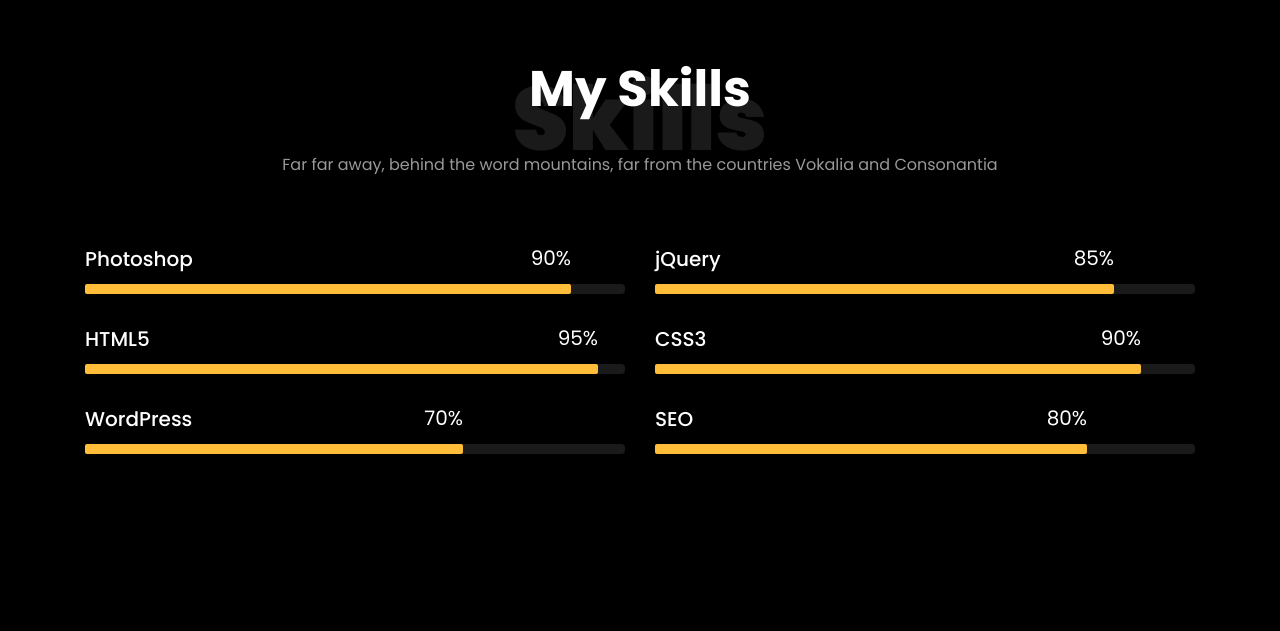
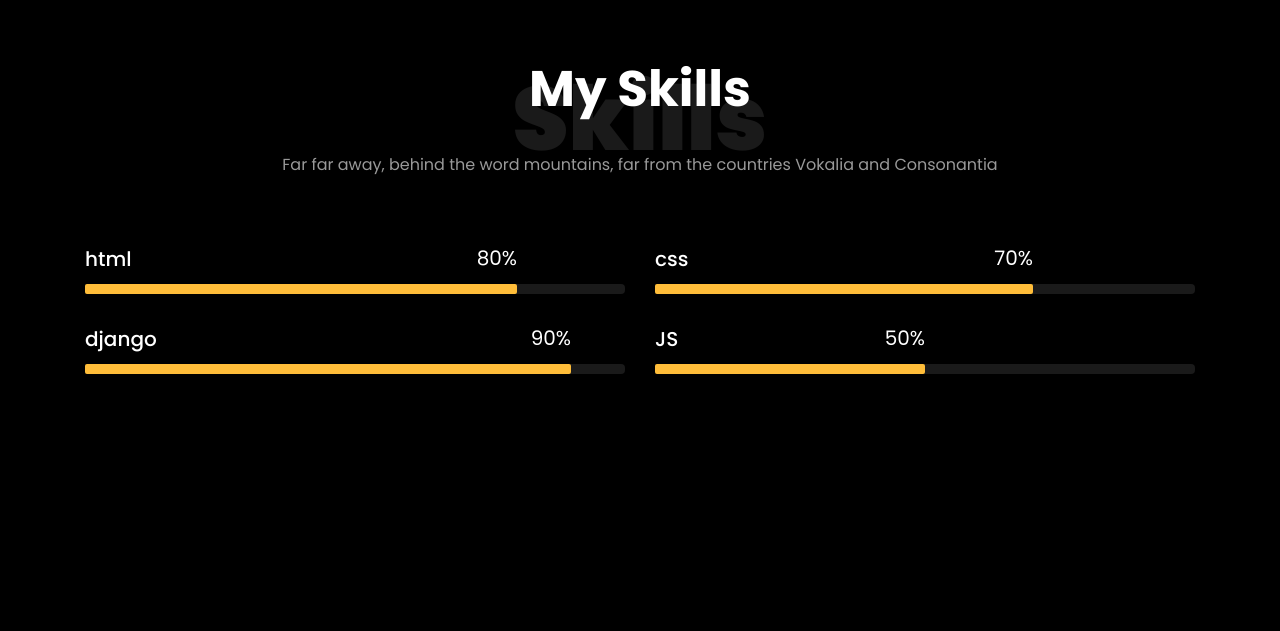
Before and after one commit to Mmy2000/Mmy2000.github.io, a Django app: page / in a window 1280 px wide. Shown: the part 3163-3794 px from the top of the page. Run offline with Django 4.2, Linux system fonts and the light colour scheme; data comes from the database, SQL or seed files in the repository; parts of the project's set-up code (start-up, migrations or seed data) failed here and were passed over; some libraries are stand-ins or nearby versions; some web fonts are replaced.

Commit message:
adding skills

```diff
--- a/projects/admin.py
+++ b/projects/admin.py
@@ -1,6 +1,5 @@
 from django.contrib import admin
-from . models import Projects , CategoryProject , ImagesProject
+from . models import Projects , CategoryProject
 
 admin.site.register(CategoryProject)
-admin.site.register(ImagesProject)
 admin.site.register(Projects)
--- a/projects/models.py
+++ b/projects/models.py
@@ -32,9 +32,3 @@
     name = models.CharField(max_length=60)
     def __str__(self):
         return self.name
-
-class ImagesProject(models.Model):
-    property = models.ForeignKey(Projects,related_name='project_image',on_delete=models.CASCADE)
-    image = models.ImageField(upload_to='projectimages/')
-    def __str__(self):
-        return str(self.property)
--- a/settings/admin.py
+++ b/settings/admin.py
@@ -1,5 +1,5 @@
 from django.contrib import admin
-from . models import About , Resume ,Services , Category ,Info
+from . models import About , Resume ,Services , Category ,Info,MySkills,CategorySkills
 
 # Register your models here.
 admin.site.register(About)
@@ -7,3 +7,5 @@
 admin.site.register(Services)
 admin.site.register(Category)
 admin.site.register(Info)
+admin.site.register(MySkills)
+admin.site.register(CategorySkills)
--- a/settings/models.py
+++ b/settings/models.py
@@ -80,3 +80,19 @@
 
     def __str__(self):
         return self.site_name
+
+
+class MySkills(models.Model):
+    category = models.ForeignKey('CategorySkills',related_name='skills_category',on_delete=models.CASCADE)
+    percent = models.CharField(max_length=30)
+
+
+    def __str__(self):
+        return str(self.category)
+
+
+class CategorySkills(models.Model):
+    name = models.CharField(max_length=60)
+
+    def __str__(self):
+        return self.name
--- a/settings/templates/home.html
+++ b/settings/templates/home.html
@@ -138,72 +138,19 @@
             </div>
         </div>
         <div class="row">
+            {% for skill in skills  %}
             <div class="col-md-6 animate-box">
                 <div class="progress-wrap ftco-animate">
-                    <h3>Photoshop</h3>
+                    <h3>{{skill.category}}</h3>
                     <div class="progress">
-                        <div class="progress-bar color-1" role="progressbar" aria-valuenow="90" aria-valuemin="0"
-                            aria-valuemax="100" style="width:90%">
-                            <span>90%</span>
+                        <div class="progress-bar color-1" role="progressbar" aria-valuenow="{{skill.percent}}" aria-valuemin="0"
+                            aria-valuemax="100" style="width:{{skill.percent}}">
+                            <span>{{skill.percent}}</span>
                         </div>
                     </div>
                 </div>
             </div>
-            <div class="col-md-6 animate-box">
-                <div class="progress-wrap ftco-animate">
-                    <h3>jQuery</h3>
-                    <div class="progress">
-                        <div class="progress-bar color-2" role="progressbar" aria-valuenow="85" aria-valuemin="0"
-                            aria-valuemax="100" style="width:85%">
-                            <span>85%</span>
-                        </div>
-                    </div>
-                </div>
-            </div>
-            <div class="col-md-6 animate-box">
-                <div class="progress-wrap ftco-animate">
-                    <h3>HTML5</h3>
-                    <div class="progress">
-                        <div class="progress-bar color-3" role="progressbar" aria-valuenow="95" aria-valuemin="0"
-                            aria-valuemax="100" style="width:95%">
-                            <span>95%</span>
-                        </div>
-                    </div>
-                </div>
-            </div>
-            <div class="col-md-6 animate-box">
-                <div class="progress-wrap ftco-animate">
-                    <h3>CSS3</h3>
-                    <div class="progress">
-                        <div class="progress-bar color-4" role="progressbar" aria-valuenow="90" aria-valuemin="0"
-                            aria-valuemax="100" style="width:90%">
-                            <span>90%</span>
-                        </div>
-                    </div>
-                </div>
-            </div>
-            <div class="col-md-6 animate-box">
-                <div class="progress-wrap ftco-animate">
-                    <h3>WordPress</h3>
-                    <div class="progress">
-                        <div class="progress-bar color-5" role="progressbar" aria-valuenow="70" aria-valuemin="0"
-                            aria-valuemax="100" style="width:70%">
-                            <span>70%</span>
-                        </div>
-                    </div>
-                </div>
-            </div>
-            <div class="col-md-6 animate-box">
-                <div class="progress-wrap ftco-animate">
-                    <h3>SEO</h3>
-                    <div class="progress">
-                        <div class="progress-bar color-6" role="progressbar" aria-valuenow="80" aria-valuemin="0"
-                            aria-valuemax="100" style="width:80%">
-                            <span>80%</span>
-                        </div>
-                    </div>
-                </div>
-            </div>
+            {% endfor %}
         </div>
     </div>
 </section>
--- a/settings/views.py
+++ b/settings/views.py
@@ -1,6 +1,6 @@
 from django.conf import settings
 from django.shortcuts import render
-from .models import About , Resume , Services
+from .models import About , Resume , Services , MySkills
 from projects.models import Projects
 from blog.models import Post
 from django.core.mail import send_mail
@@ -18,6 +18,7 @@
     service = Services.objects.all()
     recent_project = Projects.objects.all().order_by('-created_at')[:6]
     recent_blog = Post.objects.all().order_by('-created_at')[:3]
+    skills = MySkills.objects.all()
 
 
 
@@ -31,6 +32,7 @@
         'recent_blog':recent_blog,
         'awards':awards,
         'Cups_of_coffee':Cups_of_coffee,
+        'skills':skills
     })
 
 
--- a/templates/base.html
+++ b/templates/base.html
@@ -23,6 +23,7 @@
     <link rel="stylesheet" href="{% static 'css3/flaticon.css'%}">
     <link rel="stylesheet" href="{% static 'css3/icomoon.css'%}">
     <link rel="stylesheet" href="{% static 'css3/style.css'%}">
+
 
 </head>
 
@@ -158,6 +159,8 @@
 
     <script src="{% static 'js3/main.js'%}"></script>
 
+
+
 </body>
 
 </html>
```
Also changed, not shown: db.sqlite3, projects/migrations/0006_delete_imagesproject.py (added), settings/migrations/0014_categoryskills_myskills.py (added).
